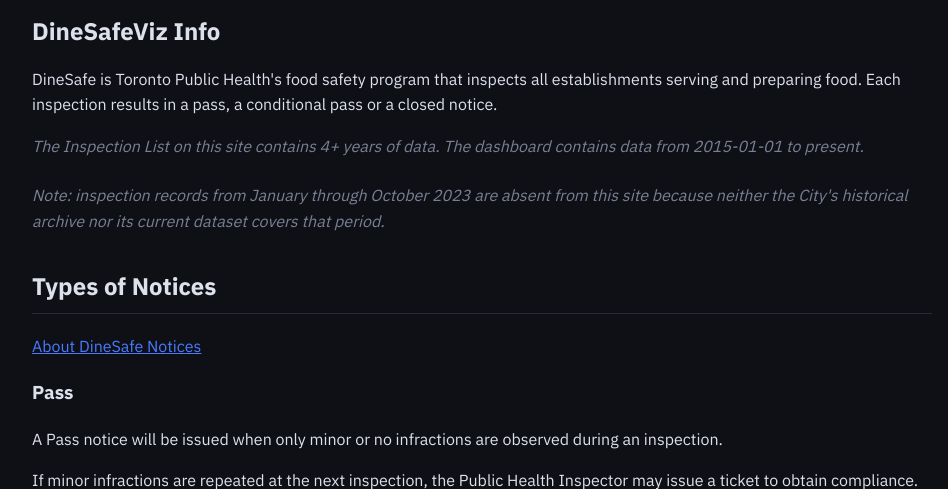
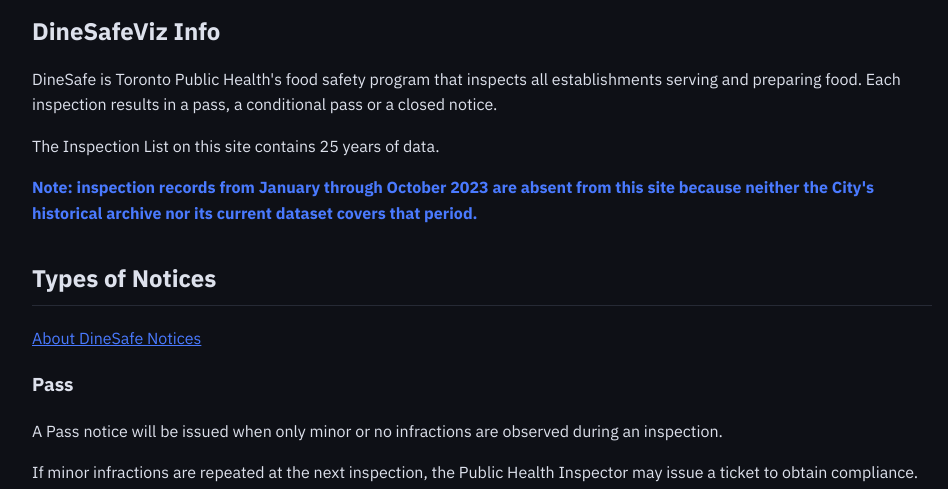
Before and after one commit to im-kenough/DineSafeViz, a Flask app: page /info in a window 1280 px wide. Shown: the part 148-637 px from the top of the page, without its empty margins (8-956 px from the left). Run offline with Flask 3, Linux system fonts and the light colour scheme; some libraries are stand-ins or nearby versions.

Commit message:
fix blurb

```diff
--- a/src/web/templates/info.html
+++ b/src/web/templates/info.html
@@ -15,8 +15,8 @@
             padding-left: 1.5rem;
         }
         .info-content .meta {
-            color: var(--text-muted);
-            font-style: italic;
+            color: var(--accent);
+            font-weight: bold;
             margin-bottom: 1.5rem;
         }
         .info-content .section-title {
@@ -36,11 +36,9 @@
             DineSafe is Toronto Public Health's food safety program that inspects all establishments serving and
             preparing food. Each inspection results in a pass, a conditional pass or a closed notice.
         </p>
-
-        <p class="meta">
-            The Inspection List on this site contains 4+ years of data. The dashboard contains data from 2015-01-01 to present.
+        <p>
+            The Inspection List on this site contains 25 years of data.
         </p>
-
         <p class="meta">
             Note: inspection records from January through October 2023 are absent from this site because neither the City's historical archive nor its current dataset covers that period.
         </p>
```
